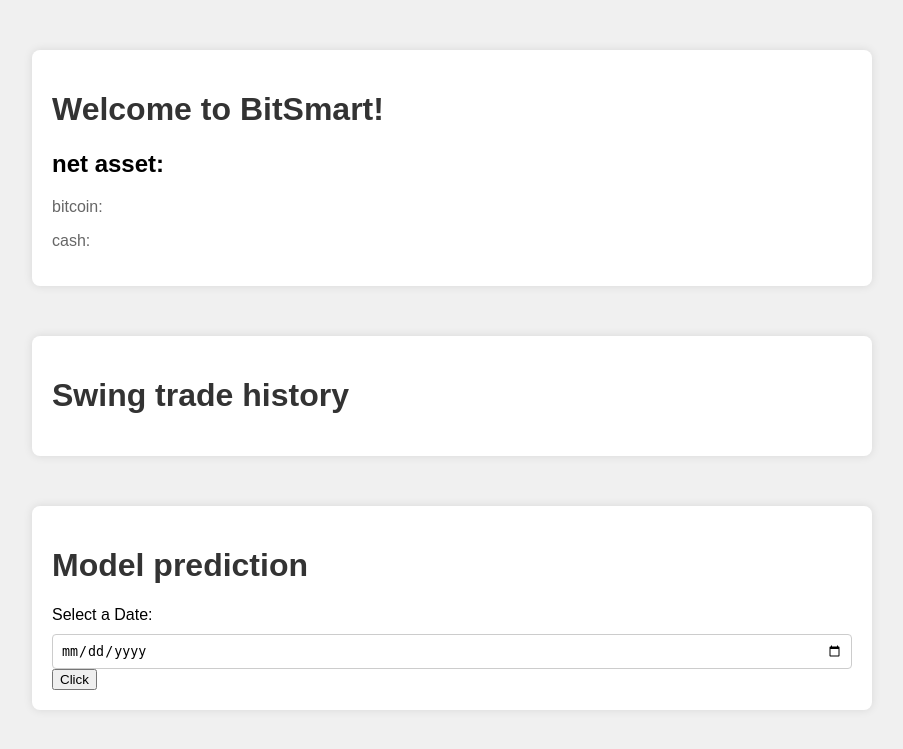
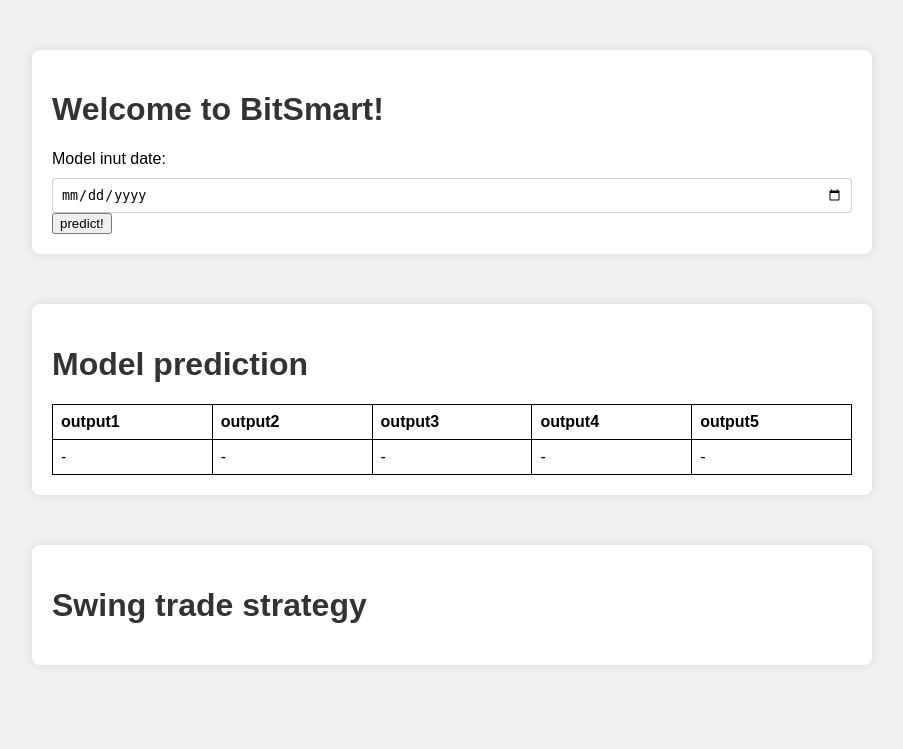
Before and after one commit to hm85451/cmpe257_project, a Flask app: page / in a window 1280 px wide. Shown: the top 749 px of the page, without its empty margins (188-1091 px from the left). Run offline with Flask 3, Linux system fonts and the light colour scheme.

Commit message:
modified UI

```diff
--- a/app/model.py
+++ b/app/model.py
@@ -26,7 +26,7 @@
     pred = model.predict(x.reshape((1,seq_length,len(features))))
     pred = scaler.inverse_transform(pred)
 
-    return np.array2string(pred)
+    return pred.tolist()
 
 
 
--- a/app/static/styles.css
+++ b/app/static/styles.css
@@ -34,3 +34,15 @@
     width: 100%;
     box-sizing: border-box;
 }
+
+.data-table {
+    border-collapse: collapse;
+    width: 100%;
+}
+
+.data-table-th,
+.data-table-td {
+    border: 1px solid black;
+    padding: 8px;
+    text-align: left;
+}
--- a/app/templates/index.html
+++ b/app/templates/index.html
@@ -13,7 +13,19 @@
         req.onreadystatechange = function()
         {
           if(this.readyState == 4 && this.status == 200) {
-            result.innerHTML = this.responseText;
+            var res = this.responseText
+            res = res.replace(/\.0\]/g, "]");
+            var dataArray = JSON.parse(res);
+            dataArray = dataArray[0]
+            var outputRow = document.getElementById('output-row');
+
+            dataArray.forEach(function(item, index) {
+
+              outputRow.cells[index].textContent = item
+
+            });
+
+            result.innerHTML = "";
           } else {
             result.innerHTML = "waiting...";
           }
@@ -29,23 +41,39 @@
 <body>
     <div class="container">
         <h1>Welcome to BitSmart!</h1>
-        <h2>net asset: </h2>
-        <p>bitcoin:</p>
-        <p>cash:</p>
+        <form>
+        <label for="date">Model inut date:</label>
+        <input type="date" id="date" name="date">
+      <button type="button" id="btn-post" onclick="do_submit();">predict!</button>
+    </form>
+    </div>
+    <div class="container">
+        <h1>Model prediction</h1>
+        <div id="result"></div>
+        <table id="data-table" class="data-table">
+        <thead>
+            <tr>
+                <th class="data-table-th">output1</th>
+                <th class="data-table-th">output2</th>
+                <th class="data-table-th">output3</th>
+                <th class="data-table-th">output4</th>
+                <th class="data-table-th">output5</th>
+            </tr>
+        </thead>
+        <tbody id="data-body">
+            <tr id="output-row">
+                <td class="data-table-td">-</td>
+                <td class="data-table-td">-</td>
+                <td class="data-table-td">-</td>
+                <td class="data-table-td">-</td>
+                <td class="data-table-td">-</td>
+            </tr>
+        </tbody>
+    </table>
     </div>
 
     <div class="container">
-        <h1>Swing trade history</h1>
-    </div>
-
-    <div class="container">
-        <h1>Model prediction</h1>
-        <form>
-        <label for="date">Select a Date:</label>
-        <input type="date" id="date" name="date">
-      <button type="button" id="btn-post" onclick="do_submit();">Click</button>
-      <div id="result"></div>
-    </form>
+        <h1>Swing trade strategy</h1>
     </div>
 
 </body>
```
